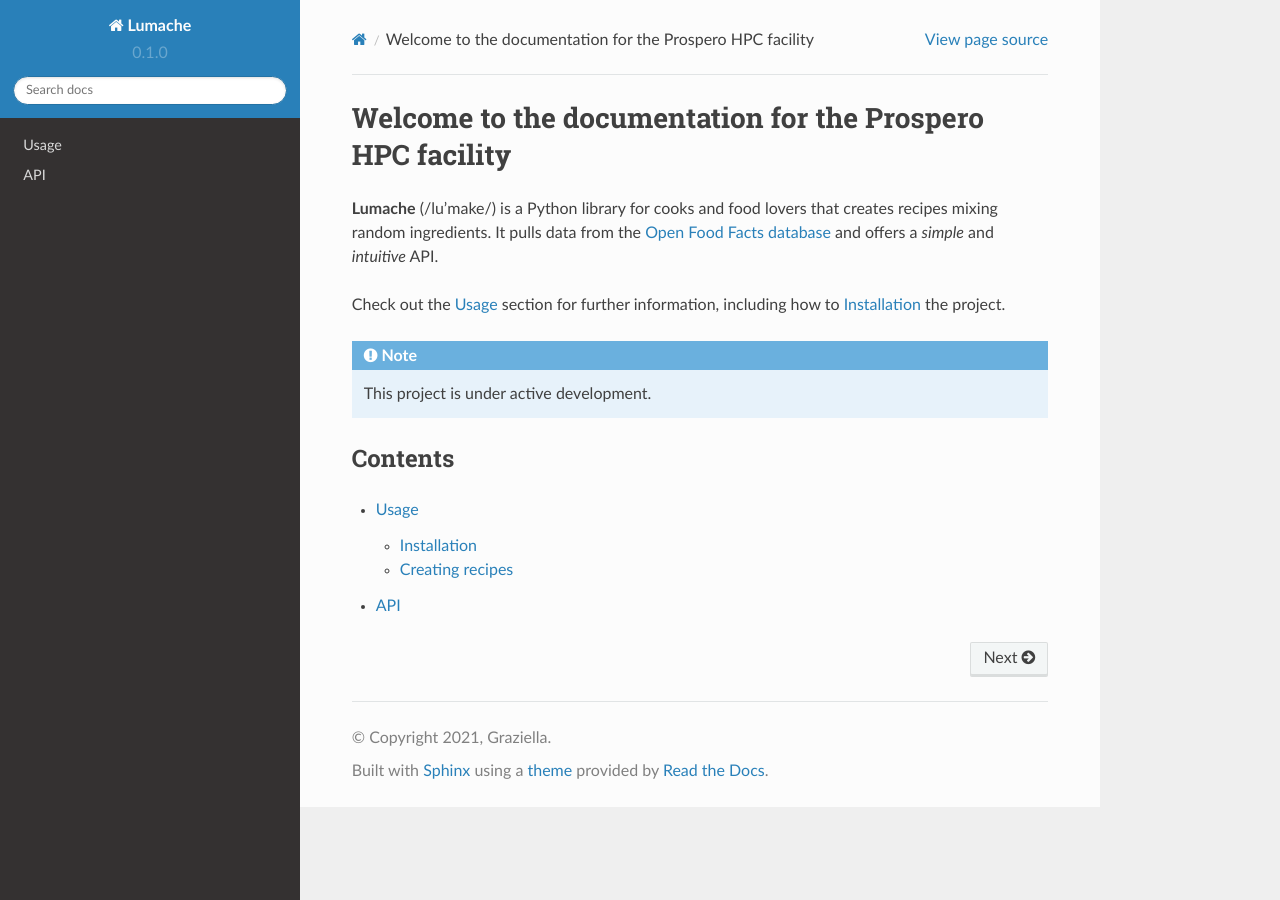
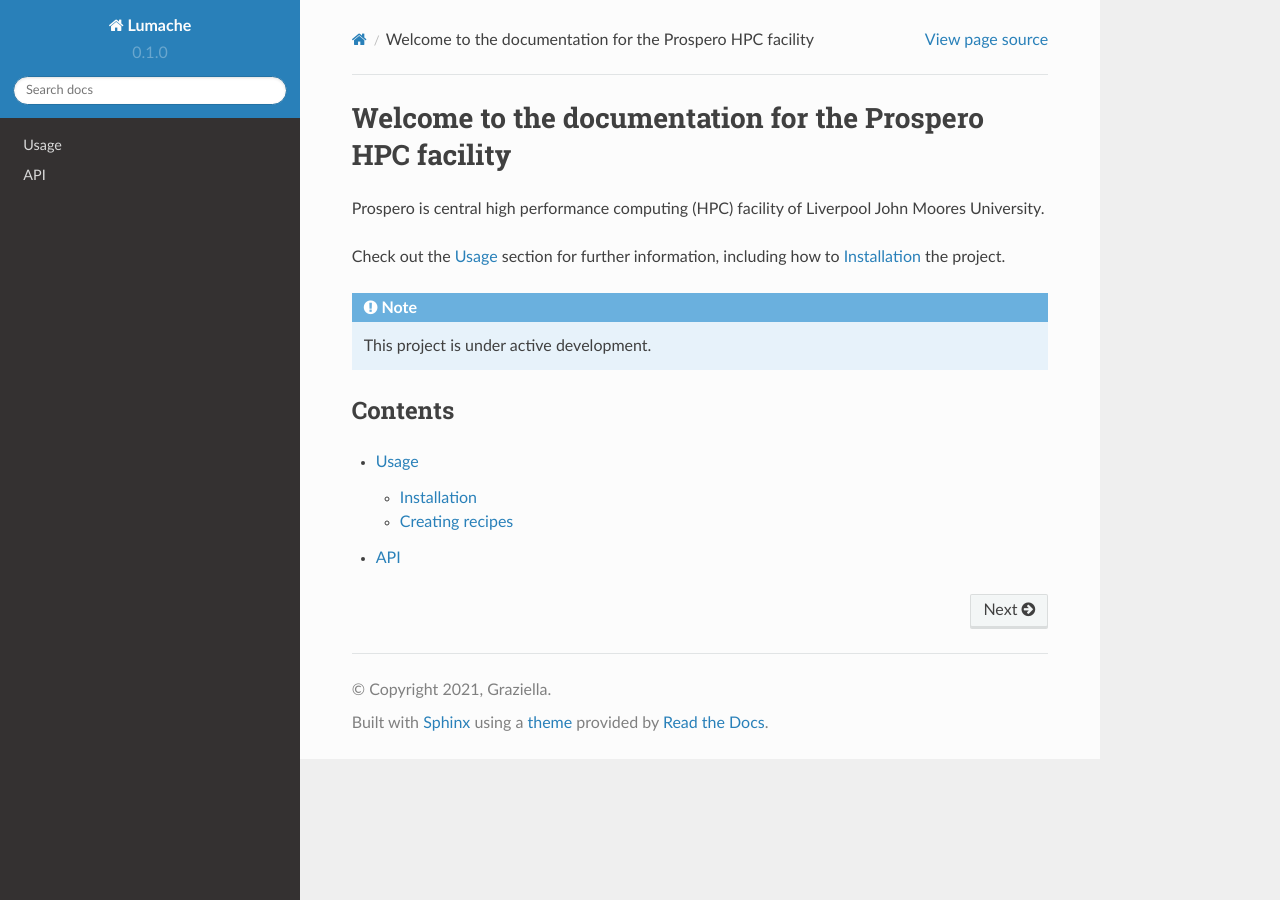
Before and after one commit to astrcrai/prospero-docs, a Sphinx documentation site: the page built from docs/source/index.rst, in a window 1280 px wide. Built offline with Sphinx 7.4.7 and the Read the Docs theme 2.0.0, drawn with Linux system fonts in a browser that asks for light colours.

Commit message:
Update index.rst
Testing builds from pull requests

```diff
--- a/docs/source/index.rst
+++ b/docs/source/index.rst
@@ -1,10 +1,7 @@
 Welcome to the documentation for the Prospero HPC facility
 ==========================================================
 
-**Lumache** (/lu'make/) is a Python library for cooks and food lovers
-that creates recipes mixing random ingredients.
-It pulls data from the `Open Food Facts database <https://world.openfoodfacts.org/>`_
-and offers a *simple* and *intuitive* API.
+Prospero is central high performance computing (HPC) facility of Liverpool John Moores University.
 
 Check out the :doc:`usage` section for further information, including
 how to :ref:`installation` the project.
```
